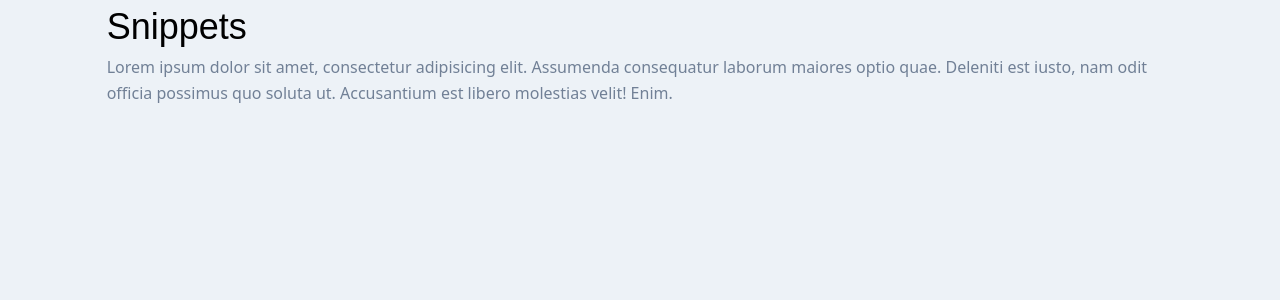
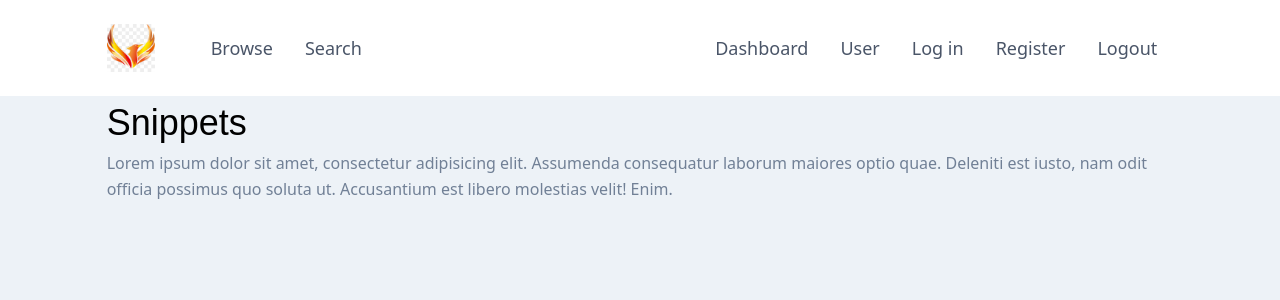
Before and after one commit to VDovhan23/snippet.client, a Nuxt app: page / in a window 1280 px wide. Shown: the top 300 px of the page. Built offline with nearby package versions, Linux system fonts and the light colour scheme.

Commit message:
#5 start nav

```diff
--- a/assets/css/tailwind.css
+++ b/assets/css/tailwind.css
@@ -11,9 +11,8 @@ h1, h2, h3, h4, h5, h6{
 }
 
 a{
-  @apple text-blue-500;
+  @apply text-blue-500;
 }
-
 
 p{
   @apply text-gray-600 mb-6 leading-relaxed;
--- a/components/Logo.vue
+++ /dev/null
@@ -1,34 +0,0 @@
-<template>
-  <svg class="NuxtLogo" width="245" height="180" viewBox="0 0 452 342" xmlns="http://www.w3.org/2000/svg">
-    <g fill="none" fill-rule="evenodd">
-      <path
-        d="M139 330l-1-2c-2-4-2-8-1-13H29L189 31l67 121 22-16-67-121c-1-2-9-14-22-14-6 0-15 2-22 15L5 303c-1 3-8 16-2 27 4 6 10 12 24 12h136c-14 0-21-6-24-12z"
-        fill="#00C58E"
-      />
-      <path
-        d="M447 304L317 70c-2-2-9-15-22-15-6 0-15 3-22 15l-17 28v54l39-67 129 230h-49a23 23 0 0 1-2 14l-1 1c-6 11-21 12-23 12h76c3 0 17-1 24-12 3-5 5-14-2-26z"
-        fill="#108775"
-      />
-      <path
-        d="M376 330v-1l1-2c1-4 2-8 1-12l-4-12-102-178-15-27h-1l-15 27-102 178-4 12a24 24 0 0 0 2 15c4 6 10 12 24 12h190c3 0 18-1 25-12zM256 152l93 163H163l93-163z"
-        fill="#2F495E"
-        fill-rule="nonzero"
-      />
-    </g>
-  </svg>
-</template>
-<style>
-.NuxtLogo {
-  animation: 1s appear;
-  margin: auto;
-}
-
-@keyframes appear {
-  0% {
-    opacity: 0;
-  }
-  100% {
-    opacity: 1;
-  }
-}
-</style>
--- /dev/null
+++ b/components/Navigation.vue
@@ -0,0 +1,79 @@
+<template>
+  <div class="flex items-center bg-white py-8 lg:py-0">
+    <div class="container flex items-center flex-wrap lg:flex-no-wrap">
+      <nuxt-link class="mr-10 flex-shrink-0"
+                 :to="{name: 'home'}"
+      >
+        <img src="../assets/img/logo.png" alt="logo" class="h-12">
+      </nuxt-link>
+
+      <a href="#"@click="mobileOpen = !mobileOpen" class="lg:hidden ml-auto">
+        open
+      </a>
+
+      <div class="w-full flex "
+      :class="{'hidden lg:flex': !mobileOpen, 'mt-8': mobileOpen}">
+        <ul class="lg:h-24 lg:flex items-center w-full lg:w-auto">
+          <li >
+            <nuxt-link class="text-lg text-gray-700 lg:py-8 lg:px-4"
+                       :to="{name: 'home'}"
+            >
+              Browse
+            </nuxt-link>
+          </li>
+          <li>
+            <nuxt-link class="text-lg text-gray-700 lg:py-8 lg:px-4"
+                       :to="{name: 'home'}"
+            >Search
+            </nuxt-link>
+          </li>
+
+        </ul>
+        <ul class="lg:h-24 lg:flex items-center w-full lg:w-auto ml-auto text-right">
+          <li>
+            <nuxt-link class="text-lg text-gray-700 lg:py-8 lg:px-4"
+                       :to="{name: 'home'}"
+            >Dashboard
+            </nuxt-link>
+          </li>
+          <li>
+            <nuxt-link class="text-lg text-gray-700 lg:py-8 lg:px-4"
+                       :to="{name: 'home'}"
+            >User
+            </nuxt-link>
+          </li>
+          <li>
+            <nuxt-link class="text-lg text-gray-700 lg:py-8 lg:px-4"
+                       :to="{name: 'home'}"
+            >Log in
+            </nuxt-link>
+          </li>
+          <li>
+            <nuxt-link class="text-lg text-gray-700 lg:py-8 lg:px-4"
+                       :to="{name: 'home'}"
+            >Register
+            </nuxt-link>
+          </li>
+          <li>
+            <nuxt-link class="text-lg text-gray-700 lg:py-8 lg:px-4"
+                       :to="{name: 'home'}"
+            >Logout
+            </nuxt-link>
+          </li>
+        </ul>
+      </div>
+    </div>
+  </div>
+</template>
+<script>
+  export default {
+    data() {
+      return {
+        mobileOpen: false
+      }
+    },
+  }
+</script>
+<style>
+
+</style>
--- a/layouts/default.vue
+++ b/layouts/default.vue
@@ -1,6 +1,15 @@
 <template>
   <div>
-<!--    <navigation></navigation>-->
+    <Navigation></Navigation>
     <nuxt />
   </div>
 </template>
+<script>
+  import Navigation from '../components/Navigation'
+
+  export  default {
+    components:{
+      Navigation
+    }
+  }
+</script>
```
Also changed, not shown: assets/img/logo.png (added).
